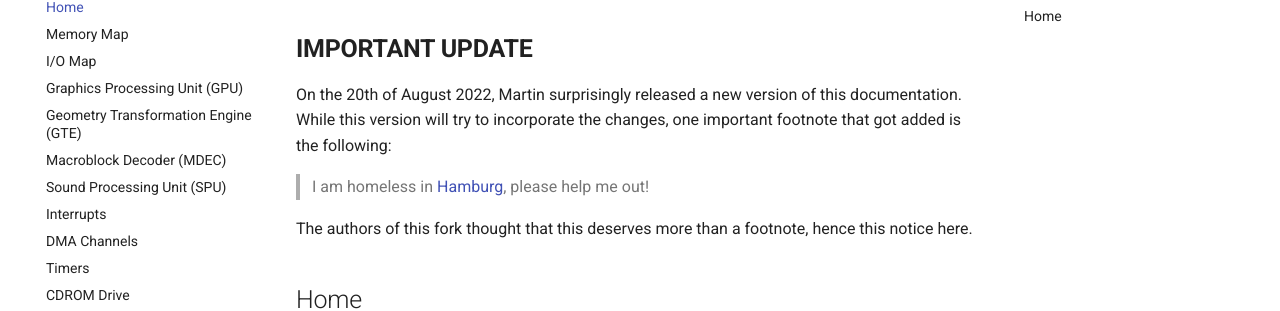
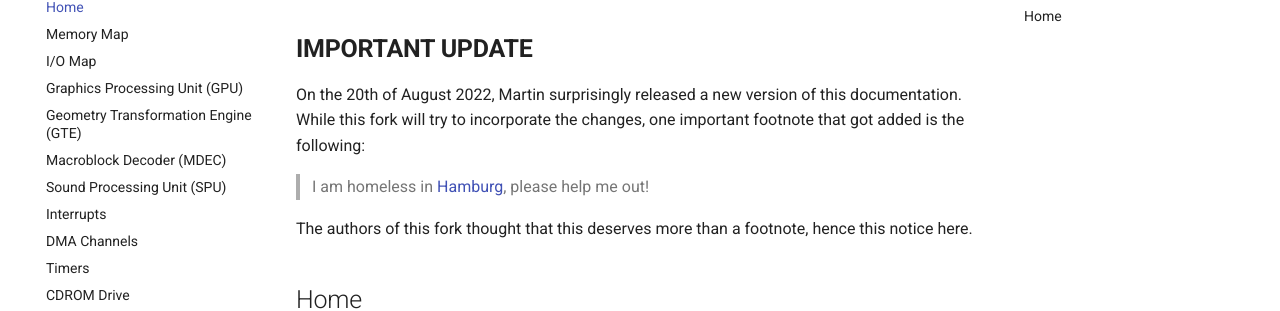
Before and after one commit to psx-spx/psx-spx.github.io, an MkDocs documentation site: the page built from docs/index.md, in a window 1280 px wide and 900 px high. Shown: the part 149-460 px from the top of the window. Built offline with MkDocs 1.6.1 and Material for MkDocs 9.7.7, drawn with Linux system fonts in a browser that asks for light colours; comment, search, counter and statistics services are not loaded.

Commit message:
Wording / typos.

```diff
--- a/docs/index.md
+++ b/docs/index.md
@@ -1,6 +1,6 @@
 ## **IMPORTANT UPDATE**
 
-On the 20th of August 2022, Martin surprisingly released a new version of this documentation. While this version will try to incorporate the changes, one important footnote that got added is the following:
+On the 20th of August 2022, Martin surprisingly released a new version of this documentation. While this fork will try to incorporate the changes, one important footnote that got added is the following:
 
 > I am homeless in [Hamburg](https://problemkaputt.de/homeless.htm), please help me out!
 
```
Also changed, not shown: docs/README.md (+3 -3 lines).
